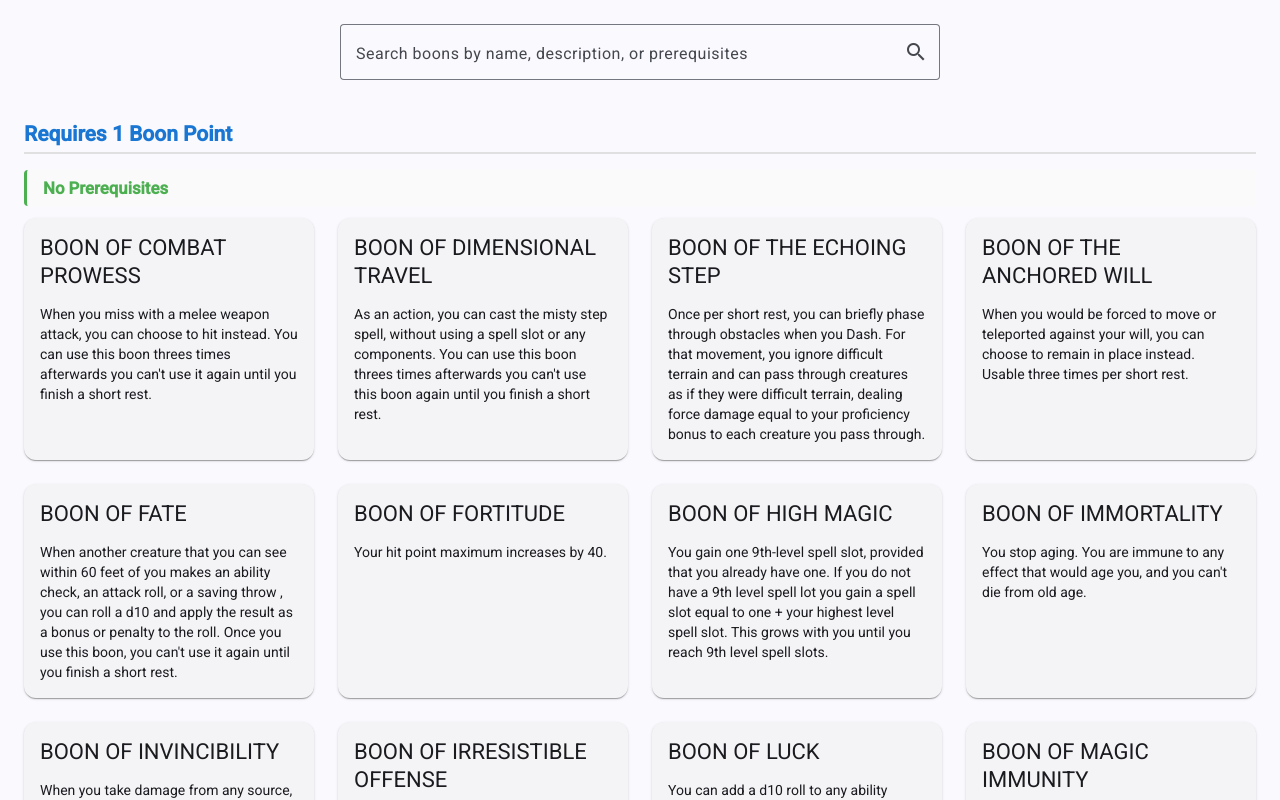
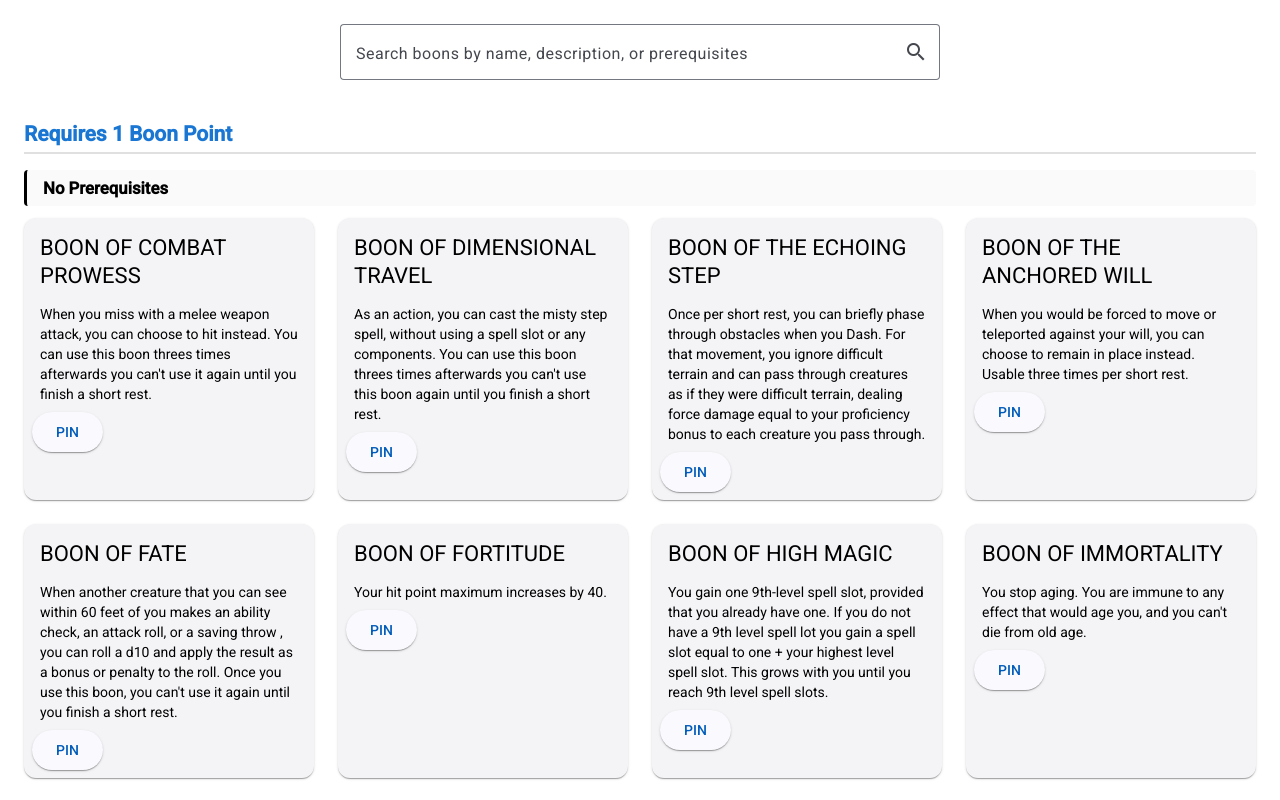
Before and after one commit to edlost113/boonsV2, an Angular app: page / in a window 1280 px wide. Shown: the top 800 px of the page. Built offline with nearby package versions, Linux system fonts and the light colour scheme.

Commit message:
dark mode changes

```diff
--- a/public/assets/boons.json
+++ b/public/assets/boons.json
@@ -8,7 +8,7 @@
       "lvl": 1
     },
     {
-      "id": 2,
+      "id": 132,
       "name": "BOON OF DIMENSIONAL TRAVEL",
       "desc": "As an action, you can cast the misty step spell, without using a spell slot or any components. You can use this boon threes times afterwards you can't use this boon again until you finish a short rest.",
       "title": "",
@@ -16,7 +16,7 @@
       "lvl": 1
     },
     {
-      "id": 2,
+      "id": 131,
       "name": "BOON OF THE ECHOING STEP",
       "desc": "Once per short rest, you can briefly phase through obstacles when you Dash. For that movement, you ignore difficult terrain and can pass through creatures as if they were difficult terrain, dealing force damage equal to your proficiency bonus to each creature you pass through.",
       "title": "",
--- a/src/app/app.css
+++ b/src/app/app.css
@@ -1,5 +1,52 @@
+/* Light mode variables (default) */
+:root {
+  --bg-primary: #ffffff;
+  --bg-secondary: #f8f9fa;
+  --bg-tertiary: #f5f5f5;
+  --bg-success: #e8f5e8;
+  --bg-pinned-card: #fffef7;
+
+  --text-primary: #000000;
+  --text-secondary: #666666;
+  --text-muted: #999999;
+  --text-success: #2e7d32;
+
+  --border-light: #e0e0e0;
+  --border-accent: #e3f2fd;
+  --border-success: #4caf50;
+  --border-warning: #ff9800;
+
+  --shadow-card: 0 2px 4px rgba(0,0,0,0.1);
+}
+
+/* Dark mode variables */
+@media (prefers-color-scheme: dark) {
+  :root {
+    --bg-primary: #121212;
+    --bg-secondary: #1e1e1e;
+    --bg-tertiary: #2d2d2d;
+    --bg-success: #1b3a1b;
+    --bg-pinned-card: #2d2a1f;
+
+    --text-primary: #ffffff;
+    --text-secondary: #b3b3b3;
+    --text-muted: #888888;
+    --text-success: #81c784;
+
+    --border-light: #404040;
+    --border-accent: #263238;
+    --border-success: #66bb6a;
+    --border-warning: #ffb74d;
+
+    --shadow-card: 0 2px 8px rgba(0,0,0,0.3);
+  }
+}
+
 .container {
   padding: 24px;
+  background-color: var(--bg-primary);
+  color: var(--text-primary);
+  min-height: 100vh;
 }
 
 .search-container {
@@ -16,15 +63,101 @@
 .results-summary {
   margin-bottom: 16px;
   padding: 12px;
-  background-color: #f5f5f5;
+  background-color: var(--bg-tertiary);
   border-radius: 4px;
   border-left: 4px solid #1976d2;
 }
 
 .results-summary p {
   margin: 0;
-  color: #666;
+  color: var(--text-secondary);
   font-style: italic;
+}
+
+.pinned-section {
+  margin-bottom: 32px;
+  padding: 20px;
+  background-color: var(--bg-secondary);
+  border-radius: 8px;
+  border: 2px solid var(--border-accent);
+}
+
+.pinned-header {
+  display: flex;
+  justify-content: space-between;
+  align-items: center;
+  margin-bottom: 16px;
+}
+
+.pinned-header h2 {
+  margin: 0;
+  color: #1976d2;
+}
+
+.clear-pins-btn {
+  margin-left: 16px;
+}
+
+.boon-level {
+  margin-top: 8px;
+  font-size: 0.9em;
+  color: #1976d2;
+  font-weight: 500;
+}
+
+.level-group {
+  margin-bottom: 32px;
+}
+
+.level-header {
+  color: #1976d2;
+  margin-bottom: 16px;
+  padding-bottom: 8px;
+  border-bottom: 2px solid var(--border-light);
+}
+
+.prerequisite-group {
+  margin-bottom: 24px;
+}
+
+.prerequisite-header {
+  color: #d32f2f;
+  font-size: 1.2em;
+  margin-bottom: 12px;
+  margin-top: 0;
+  padding-left: 16px;
+  border-left: 3px solid #d32f2f;
+  background-color: var(--bg-tertiary);
+  padding: 8px 16px;
+  border-radius: 4px;
+}
+
+.prerequisite-header.no-prereq {
+  color: var(--border-success);
+  border-left-color: var(--border-success);
+}
+
+.total-cost {
+  margin-bottom: 16px;
+  padding: 12px;
+  background-color: var(--bg-success);
+  border-radius: 6px;
+  border-left: 4px solid var(--border-success);
+  font-size: 1.1em;
+  color: var(--text-success);
+}
+
+.pinned-card {
+  border-left: 4px solid var(--border-warning) !important;
+  background-color: var(--bg-pinned-card) !important;
+  box-shadow: var(--shadow-card);
+}
+
+.boon-level {
+  margin-top: 8px;
+  font-size: 0.9em;
+  color: #1976d2;
+  font-weight: 500;
 }
 
 .level-group {
@@ -55,8 +188,8 @@
 }
 
 .prerequisite-header.no-prereq {
-  color: #4caf50;
-  border-left-color: #4caf50;
+  color: var(--border-success);
+  border-left-color: var(--border-success);
 }
 
 .responsive-grid {
@@ -68,10 +201,73 @@
 .boon-title {
   margin-top: 12px;
   font-style: italic;
-  color: #666;
+  color: var(--text-secondary);
 }
 
 .mat-mdc-card-subtitle {
   color: #d32f2f !important;
   font-weight: 500;
 }
+
+/* Dark mode card styling */
+@media (prefers-color-scheme: dark) {
+  .container .mat-mdc-card {
+    background-color: #1e1e1e !important;
+    color: #ffffff !important;
+    box-shadow: 0 2px 8px rgba(0,0,0,0.5) !important;
+    border: 1px solid #404040 !important;
+  }
+
+  .container .mat-mdc-card .mat-mdc-card-header .mat-mdc-card-title {
+    color: #ffffff !important;
+  }
+
+  .container .mat-mdc-card .mat-mdc-card-header .mat-mdc-card-subtitle {
+    color: #d32f2f !important;
+  }
+
+  .container .mat-mdc-card .mat-mdc-card-content {
+    color: #ffffff !important;
+  }
+
+  .container .mat-mdc-card .mat-mdc-card-content p {
+    color: #ffffff !important;
+  }
+
+  .container .mat-mdc-card .mat-mdc-card-content .boon-title {
+    color: #b3b3b3 !important;
+  }
+
+  .container .mat-mdc-card .mat-mdc-card-content .boon-level {
+    color: #64b5f6 !important;
+  }
+
+  .mat-mdc-form-field {
+    color: var(--text-primary) !important;
+  }
+
+  .mat-mdc-form-field .mat-mdc-form-field-input-control {
+    color: var(--text-primary) !important;
+  }
+
+  .mat-mdc-form-field .mat-mdc-floating-label {
+    color: #b3b3b3 !important;
+  }
+
+  .mat-mdc-form-field.mat-focused .mat-mdc-floating-label {
+    color: #64b5f6 !important;
+  }
+
+  /* Dark mode prerequisite headers */
+  .prerequisite-header {
+    background-color: #2d2d2d !important;
+    color: #ff6b6b !important;
+    border-left-color: #ff6b6b !important;
+  }
+
+  .prerequisite-header.no-prereq {
+    background-color: #1b3a1b !important;
+    color: #81c784 !important;
+    border-left-color: #81c784 !important;
+  }
+}
--- a/src/app/app.html
+++ b/src/app/app.html
@@ -14,6 +14,41 @@
   <!-- Results Summary -->
   <div class="results-summary" *ngIf="searchTerm()">
     <p>Found {{ filteredBoons().length }} boon(s) matching "{{ searchTerm() }}"</p>
+  </div>
+
+  <!-- Pinned Boons Area -->
+  <div class="pinned-section" *ngIf="pinnedBoonsData().length > 0">
+    <div class="pinned-header">
+      <h2>📌 Pinned Boons ({{ pinnedBoonsData().length }})</h2>
+      <button mat-raised-button color="warn" (click)="clearAllPins()" class="clear-pins-btn">
+        Clear All Pins
+      </button>
+    </div>
+    <div class="total-cost">
+      <strong>Total Cost: {{ pinnedTotalCost() }} Boon {{ pinnedTotalCost() === 1 ? 'Point' : 'Points' }}</strong>
+    </div>
+    <div class="responsive-grid">
+      <mat-card *ngFor="let boon of pinnedBoonsData()" class="pinned-card">
+        <mat-card-header>
+          <mat-card-title>{{ boon.name }}</mat-card-title>
+          <mat-card-subtitle *ngIf="boon.pre && boon.pre !== 'No prerequisite'">{{ boon.pre }}</mat-card-subtitle>
+        </mat-card-header>
+        <mat-card-content>
+          <p>{{ boon.desc }}</p>
+          <div *ngIf="boon.title" class="boon-title">
+            <strong>Title:</strong> {{ boon.title }}
+          </div>
+          <div class="boon-level">
+            <strong>Cost:</strong> {{ boon.lvl }} Boon {{ boon.lvl === 1 ? 'Point' : 'Points' }}
+          </div>
+        </mat-card-content>
+        <mat-card-actions>
+          <button mat-raised-button color="accent" (click)="togglePin(boon.id)">
+            UNPIN
+          </button>
+        </mat-card-actions>
+      </mat-card>
+    </div>
   </div>
 
   <div *ngFor="let group of groupedBoons()" class="level-group">
@@ -39,6 +74,13 @@
               <strong>Title:</strong> {{ boon.title }}
             </div>
           </mat-card-content>
+          <mat-card-actions>
+            <button mat-raised-button
+                    [color]="isPinned(boon.id) ? 'accent' : 'primary'"
+                    (click)="togglePin(boon.id)">
+              {{ isPinned(boon.id) ? 'UNPIN' : 'PIN' }}
+            </button>
+          </mat-card-actions>
         </mat-card>
       </div>
     </div>
--- a/src/app/app.ts
+++ b/src/app/app.ts
@@ -31,6 +31,7 @@
   protected readonly title = signal('angular-boons');
   boons = signal<Boon[]>([]);
   searchTerm = signal<string>('');
+  pinnedBoons = signal<Set<number>>(new Set());
 
   // Computed signal to filter boons based on search term
   filteredBoons = computed(() => {
@@ -48,12 +49,26 @@
     );
   });
 
+  // Computed signal for pinned boons
+  pinnedBoonsData = computed(() => {
+    const pinnedIds = this.pinnedBoons();
+    return this.boons().filter(boon => pinnedIds.has(boon.id));
+  });
+
+  // Computed signal for total cost of pinned boons
+  pinnedTotalCost = computed(() => {
+    return this.pinnedBoonsData().reduce((total, boon) => total + boon.lvl, 0);
+  });
+
   // Computed signal to group filtered boons by level and then by prerequisite
   groupedBoons = computed(() => {
     const boons = this.filteredBoons();
+    const pinnedIds = this.pinnedBoons();
+    // Filter out pinned boons from the main grid
+    const unpinnedBoons = boons.filter(boon => !pinnedIds.has(boon.id));
     const grouped: { [level: number]: { [prerequisite: string]: Boon[] } } = {};
 
-    boons.forEach(boon => {
+    unpinnedBoons.forEach(boon => {
       if (!grouped[boon.lvl]) {
         grouped[boon.lvl] = {};
       }
@@ -96,6 +111,24 @@
     this.searchTerm.set(value);
   }
 
+  togglePin(boonId: number) {
+    const currentPinned = new Set(this.pinnedBoons());
+    if (currentPinned.has(boonId)) {
+      currentPinned.delete(boonId);
+    } else {
+      currentPinned.add(boonId);
+    }
+    this.pinnedBoons.set(currentPinned);
+  }
+
+  isPinned(boonId: number): boolean {
+    return this.pinnedBoons().has(boonId);
+  }
+
+  clearAllPins() {
+    this.pinnedBoons.set(new Set());
+  }
+
   private loadBoons() {
     this.http.get<Boon[]>('/assets/boons.json').subscribe({
       next: (boonsData) => {
--- a/src/styles.css
+++ b/src/styles.css
@@ -1,4 +1,45 @@
 /* You can add global styles to this file, and also import other style files */
 
-html, body { height: 100%; }
-body { margin: 0; font-family: Roboto, "Helvetica Neue", sans-serif; }
+/* Light mode (default) */
+html, body {
+  height: 100%;
+  background-color: #ffffff;
+  color: #000000;
+  transition: background-color 0.3s ease, color 0.3s ease;
+}
+
+body {
+  margin: 0;
+  font-family: Roboto, "Helvetica Neue", sans-serif;
+}
+
+/* Dark mode */
+@media (prefers-color-scheme: dark) {
+  html, body {
+    background-color: #121212;
+    color: #ffffff;
+  }
+
+  /* Force Material Design cards to have dark mode styling */
+  .mat-mdc-card {
+    background-color: #1e1e1e !important;
+    color: #ffffff !important;
+    border: 1px solid #404040 !important;
+  }
+
+  .mat-mdc-card-header .mat-mdc-card-title {
+    color: #ffffff !important;
+  }
+
+  .mat-mdc-card-header .mat-mdc-card-subtitle {
+    color: #d32f2f !important;
+  }
+
+  .mat-mdc-card-content {
+    color: #ffffff !important;
+  }
+
+  .mat-mdc-card-content p {
+    color: #ffffff !important;
+  }
+}
```
